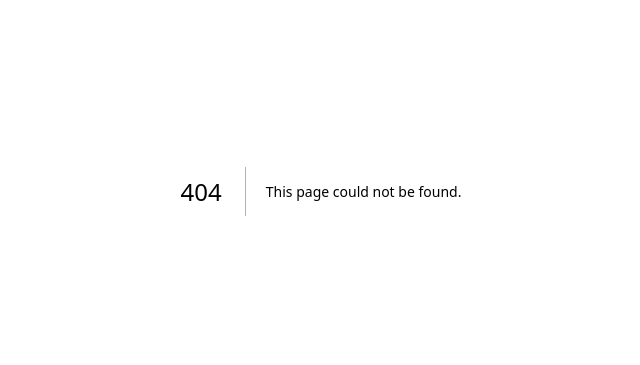
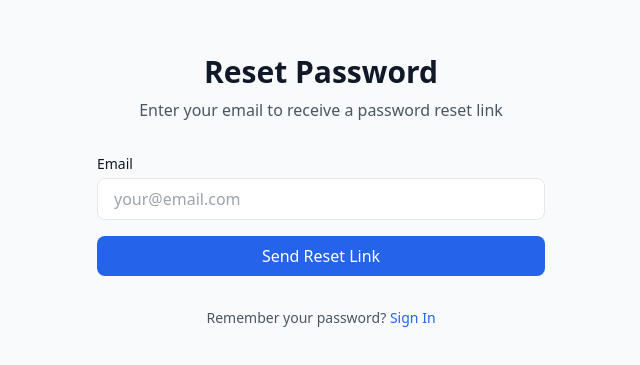
Before and after one commit to pratapsfdc22-dev/GuruDev, a Next.js app: page /auth/forgot-password in a window 1280 px wide. Before the commit this address had no page. Shown: the part 209-574 px from the top of the page, without its empty margins (319-959 px from the left). Built offline with nearby package versions, Linux system fonts and the light colour scheme; no server answers.

Commit message:
Add password reset flow: forgot-password page + reset-password callback

```diff
--- /dev/null
+++ b/app/auth/forgot-password/page.tsx
@@ -0,0 +1,106 @@
+'use client'
+
+import { useState } from 'react'
+import Link from 'next/link'
+import { createClient } from '@/lib/supabase/client'
+
+export default function ForgotPasswordPage(): React.ReactElement {
+  const [email, setEmail] = useState('')
+  const [error, setError] = useState('')
+  const [loading, setLoading] = useState(false)
+  const [sent, setSent] = useState(false)
+  const supabase = createClient()
+
+  const handleSubmit = async (e: React.FormEvent): Promise<void> => {
+    e.preventDefault()
+    setError('')
+    setLoading(true)
+
+    try {
+      const { error: resetError } = await supabase.auth.resetPasswordForEmail(email, {
+        redirectTo: `${window.location.origin}/auth/reset-password`,
+      })
+
+      if (resetError) {
+        setError(resetError.message)
+        return
+      }
+
+      setSent(true)
+    } catch (err) {
+      setError('An unexpected error occurred')
+      console.error(err)
+    } finally {
+      setLoading(false)
+    }
+  }
+
+  return (
+    <div className="flex min-h-screen items-center justify-center bg-gray-50 dark:bg-gray-900 px-4">
+      <div className="w-full max-w-md space-y-8">
+        <div className="text-center">
+          <h1 className="text-3xl font-bold">Reset Password</h1>
+          <p className="mt-2 text-gray-600 dark:text-gray-400">
+            Enter your email to receive a password reset link
+          </p>
+        </div>
+
+        {sent ? (
+          <div className="space-y-4">
+            <div className="rounded-lg bg-green-50 dark:bg-green-900/20 p-4 text-sm text-green-800 dark:text-green-200">
+              ✓ Check your email for a password reset link. Click the link to set a new password.
+            </div>
+            <p className="text-center text-sm text-gray-600 dark:text-gray-400">
+              Remember to check your spam folder if you don't see the email.
+            </p>
+            <Link
+              href="/auth/signin"
+              className="block w-full py-2 px-4 bg-blue-600 text-white rounded-lg font-medium hover:bg-blue-700 text-center transition"
+            >
+              Back to Sign In
+            </Link>
+          </div>
+        ) : (
+          <form onSubmit={handleSubmit} className="space-y-4">
+            {error && (
+              <div className="rounded-lg bg-red-50 dark:bg-red-900/20 p-3 text-sm text-red-800 dark:text-red-200">
+                {error}
+              </div>
+            )}
+
+            <div>
+              <label htmlFor="email" className="block text-sm font-medium mb-1">
+                Email
+              </label>
+              <input
+                id="email"
+                type="email"
+                value={email}
+                onChange={(e) => setEmail(e.target.value)}
+                required
+                disabled={loading}
+                className="w-full px-4 py-2 border rounded-lg dark:bg-gray-800 dark:border-gray-700 focus:outline-none focus:ring-2 focus:ring-blue-500"
+                placeholder="your@email.com"
+              />
+            </div>
+
+            <button
+              type="submit"
+              disabled={loading}
+              className="w-full py-2 px-4 bg-blue-600 text-white rounded-lg font-medium hover:bg-blue-700 disabled:opacity-50 transition"
+            >
+              {loading ? 'Sending...' : 'Send Reset Link'}
+            </button>
+          </form>
+        )}
+
+        <p className="text-center text-sm text-gray-600 dark:text-gray-400">
+          Remember your password?{' '}
+          <Link href="/auth/signin" className="text-blue-600 hover:underline">
+            Sign In
+          </Link>
+        </p>
+      </div>
+    </div>
+  )
+}
--- /dev/null
+++ b/app/auth/reset-password/page.tsx
@@ -0,0 +1,165 @@
+'use client'
+
+import { useState, useEffect } from 'react'
+import { useRouter } from 'next/navigation'
+import Link from 'next/link'
+import { createClient } from '@/lib/supabase/client'
+
+export default function ResetPasswordPage(): React.ReactElement {
+  const [password, setPassword] = useState('')
+  const [confirmPassword, setConfirmPassword] = useState('')
+  const [error, setError] = useState('')
+  const [loading, setLoading] = useState(false)
+  const [success, setSuccess] = useState(false)
+  const [validToken, setValidToken] = useState(false)
+  const router = useRouter()
+  const supabase = createClient()
+
+  useEffect(() => {
+    const verifyToken = async (): Promise<void> => {
+      try {
+        const {
+          data: { session },
+        } = await supabase.auth.getSession()
+
+        if (session) {
+          setValidToken(true)
+        } else {
+          setError('Invalid or expired reset link. Please request a new one.')
+        }
+      } catch (err) {
+        setError('Failed to verify reset link')
+        console.error(err)
+      }
+    }
+
+    verifyToken()
+  }, [supabase.auth])
+
+  const handleSubmit = async (e: React.FormEvent): Promise<void> => {
+    e.preventDefault()
+    setError('')
+
+    if (password !== confirmPassword) {
+      setError('Passwords do not match')
+      return
+    }
+
+    if (password.length < 8) {
+      setError('Password must be at least 8 characters')
+      return
+    }
+
+    setLoading(true)
+
+    try {
+      const { error: updateError } = await supabase.auth.updateUser({
+        password,
+      })
+
+      if (updateError) {
+        setError(updateError.message)
+        return
+      }
+
+      setSuccess(true)
+      setTimeout(() => {
+        router.push('/chat')
+      }, 2000)
+    } catch (err) {
+      setError('An unexpected error occurred')
+      console.error(err)
+    } finally {
+      setLoading(false)
+    }
+  }
+
+  if (!validToken && !error) {
+    return (
+      <div className="flex min-h-screen items-center justify-center bg-gray-50 dark:bg-gray-900 px-4">
+        <div className="w-full max-w-md">
+          <p className="text-center text-gray-600 dark:text-gray-400">Verifying reset link...</p>
+        </div>
+      </div>
+    )
+  }
+
+  return (
+    <div className="flex min-h-screen items-center justify-center bg-gray-50 dark:bg-gray-900 px-4">
+      <div className="w-full max-w-md space-y-8">
+        <div className="text-center">
+          <h1 className="text-3xl font-bold">Set New Password</h1>
+          <p className="mt-2 text-gray-600 dark:text-gray-400">
+            Enter a new password for your account
+          </p>
+        </div>
+
+        {success ? (
+          <div className="space-y-4">
+            <div className="rounded-lg bg-green-50 dark:bg-green-900/20 p-4 text-sm text-green-800 dark:text-green-200">
+              ✓ Password reset successfully! Redirecting to chat...
+            </div>
+          </div>
+        ) : (
+          <form onSubmit={handleSubmit} className="space-y-4">
+            {error && (
+              <div className="rounded-lg bg-red-50 dark:bg-red-900/20 p-3 text-sm text-red-800 dark:text-red-200">
+                {error}
+              </div>
+            )}
+
+            {validToken && !error && (
+              <>
+                <div>
+                  <label htmlFor="password" className="block text-sm font-medium mb-1">
+                    New Password
+                  </label>
+                  <input
+                    id="password"
+                    type="password"
+                    value={password}
+                    onChange={(e) => setPassword(e.target.value)}
+                    required
+                    disabled={loading}
+                    className="w-full px-4 py-2 border rounded-lg dark:bg-gray-800 dark:border-gray-700 focus:outline-none focus:ring-2 focus:ring-blue-500"
+                    placeholder="••••••••"
+                  />
+                </div>
+
+                <div>
+                  <label htmlFor="confirm" className="block text-sm font-medium mb-1">
+                    Confirm Password
+                  </label>
+                  <input
+                    id="confirm"
+                    type="password"
+                    value={confirmPassword}
+                    onChange={(e) => setConfirmPassword(e.target.value)}
+                    required
+                    disabled={loading}
+                    className="w-full px-4 py-2 border rounded-lg dark:bg-gray-800 dark:border-gray-700 focus:outline-none focus:ring-2 focus:ring-blue-500"
+                    placeholder="••••••••"
+                  />
+                </div>
+
+                <button
+                  type="submit"
+                  disabled={loading}
+                  className="w-full py-2 px-4 bg-blue-600 text-white rounded-lg font-medium hover:bg-blue-700 disabled:opacity-50 transition"
+                >
+                  {loading ? 'Resetting...' : 'Reset Password'}
+                </button>
+              </>
+            )}
+          </form>
+        )}
+
+        <p className="text-center text-sm text-gray-600 dark:text-gray-400">
+          <Link href="/auth/signin" className="text-blue-600 hover:underline">
+            Back to Sign In
+          </Link>
+        </p>
+      </div>
+    </div>
+  )
+}
--- a/app/auth/signin/page.tsx
+++ b/app/auth/signin/page.tsx
@@ -96,6 +96,12 @@ export default function SignInPage(): React.ReactElement {
           </button>
         </form>
 
+        <div className="text-center text-sm">
+          <Link href="/auth/forgot-password" className="text-blue-600 hover:underline">
+            Forgot password?
+          </Link>
+        </div>
+
         <p className="text-center text-sm text-gray-600 dark:text-gray-400">
           Don't have an account?{' '}
           <Link href="/auth/signup" className="text-blue-600 hover:underline">
```
